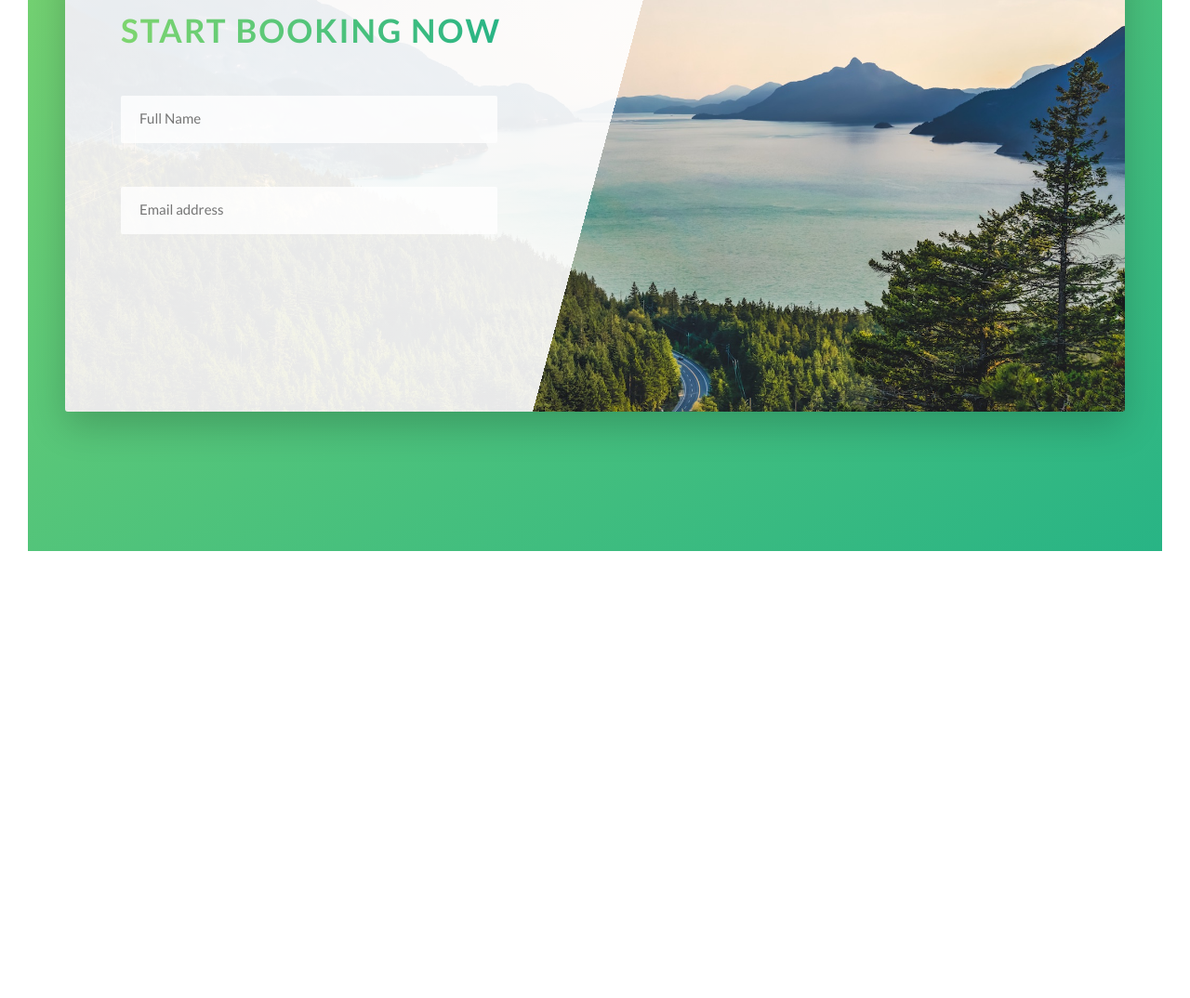
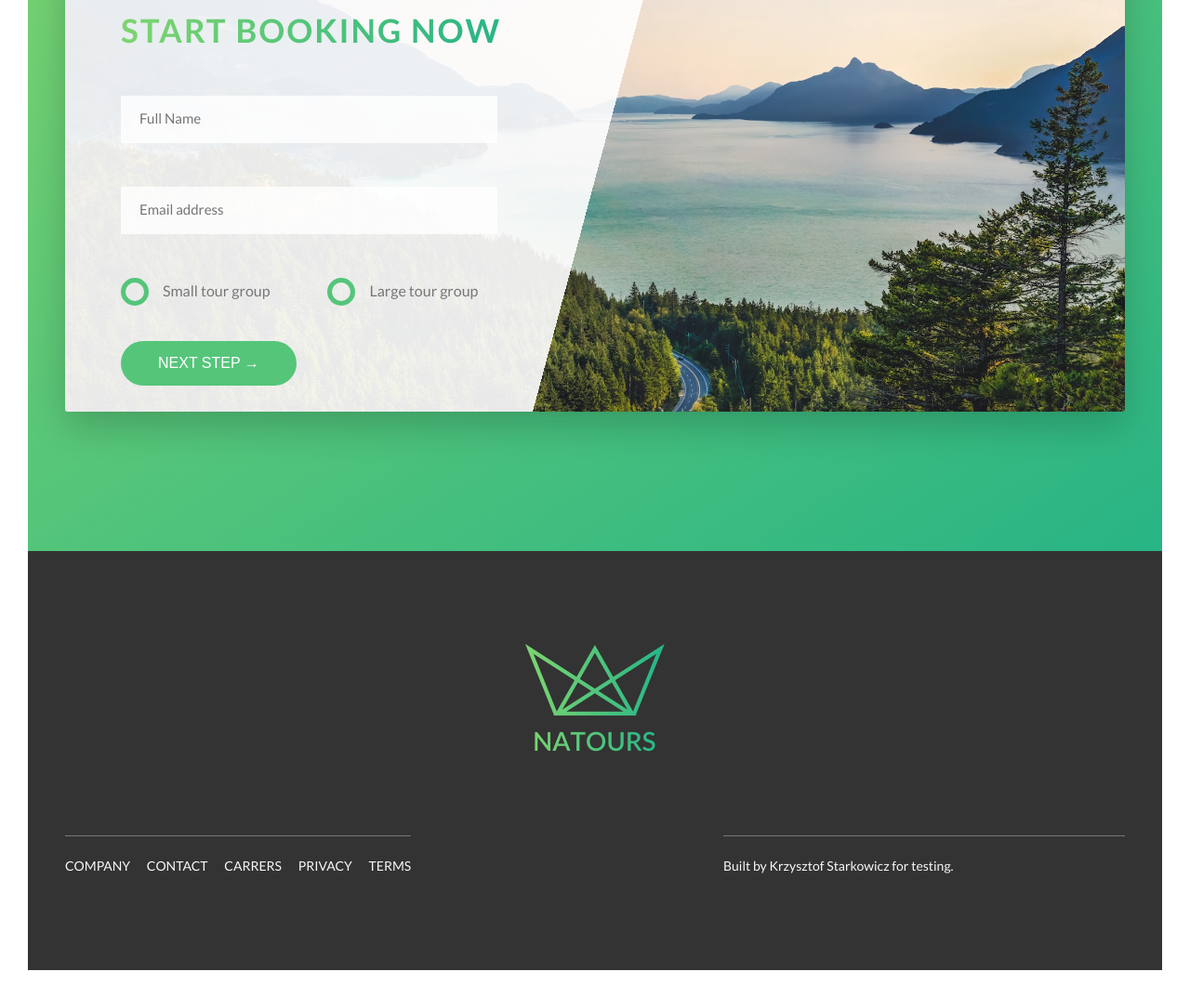
Before and after one commit to Bysiek5/Project-tours, a website: page index.html in a window 1280 px wide. Shown: the part 4757-5831 px from the top of the page at 93% size. Before the commit the page ends 5380 px from the top, so only its background shows below. Drawn offline with Linux system fonts and the light colour scheme.

Commit message:
Add files via upload

```diff
--- a/index.html
+++ b/index.html
@@ -270,13 +270,59 @@
                                    <input type="email" class="form__input" placeholder="Email address" id="email" required>
                                    <label for="email" class="form__label">Email address</label>
                               </div>
+
+                              <div class="form_group u-margin-bottom-medium">
+                                  <div class="form__radio-group">
+                                      <input type="radio" class="form__radio-input" id="small" name="size">
+                                      <label for="small" class="form__radio-label">
+                                      <span class="form__radio-button"></span>
+                                      Small tour group
+                                      </label>
+                                  </div>
+
+                                  <div class="form__radio-group">
+                                      <input type="radio" class="form__radio-input" id="large" name="size">
+                                      <label for="large" class="form__radio-label">
+                                      <span class="form__radio-button"></span>
+                                      Large tour group
+                                      </label>
+                                  </div>
+                              </div>
+                              <div class="form__group">
+                                  <button class="btn btn--green">Next step &rarr;</button>
+                              </div>
                            </form>
                        </div>
                    </div>
                </div>
            </section>
         </main>
+<!--footer-->
+        <footer class="footer">
 
+            <div class="footer__logo-box">
+                <img src="img/logo-green-2x.png" alt="Full logo" class="footer__logo">
+            </div>
+
+            <div class="row">
+                <div class="col-1-of-2">
+                    <div class="footer__navigation">
+                        <ul class="footer__list">
+                            <li class="footer__item"><a href="#" class="footer__link">Company</a></li>
+                            <li class="footer__item"><a href="#" class="footer__link">Contact</a></li>
+                            <li class="footer__item"><a href="#" class="footer__link">Carrers</a></li>
+                            <li class="footer__item"><a href="#" class="footer__link">Privacy</a></li>
+                            <li class="footer__item"><a href="#" class="footer__link">Terms</a></li>
+                        </ul>
+                    </div>
+                </div>
+                <div class="col-1-of-2">
+                    <p class="footer__copyright">
+                        Built by Krzysztof Starkowicz for testing.
+                    </p>
+                </div>
+            </div>
+        </footer>
 <!--
         <section class="grid-test">
             <div class="row">
--- a/sass/abstracts/_variables.scss
+++ b/sass/abstracts/_variables.scss
@@ -12,8 +12,9 @@ $color-tertiary-dark: #5643fa;
 $color-grey-light-1: #f7f7f7;
 $color-grey-light-2: #eee;
 
-$color-gray-dark: #777;
+$color-grey-dark: #777;
 $color-grey-dark-2: #999;
+$color-grey-dark-3: #333;
 
 $color-white: #fff;
 $color-black: #000;
--- a/sass/base/_typography.scss
+++ b/sass/base/_typography.scss
@@ -3,7 +3,7 @@ body {
     font-weight: 400;
     /*font-size: 16px;*/
     line-height: 1.7;
-    color: $color-gray-dark;
+    color: $color-grey-dark;
     padding: 3rem;
 }
 
@@ -59,7 +59,7 @@ body {
 .paragraph {
     font-size: $default-font-size;
 
-    &:not(:last-child) /*wszystko prócz ostatniego*/ {
+    &:not(:last-child) {
         margin-bottom: 3rem;
     }
 }
--- a/sass/base/_utilities.scss
+++ b/sass/base/_utilities.scss
@@ -1,8 +1,8 @@
-.u-center-text { text-align: center; }
+.u-center-text { text-align: center !important; }
 
-.u-margin-bottom-small { margin-bottom: 1.5rem; }
-.u-margin-bottom-medium { margin-bottom: 4rem; }
-.u-margin-bottom-big { margin-bottom: 8rem; }
+.u-margin-bottom-small { margin-bottom: 1.5rem !important; }
+.u-margin-bottom-medium { margin-bottom: 4rem !important; }
+.u-margin-bottom-big { margin-bottom: 8rem !important; }
 
-.u-margin-top-big { margin-top: 8rem; }
-.u-margin-top-huge { margin-top: 10rem; }
+.u-margin-top-big { margin-top: 8rem !important; }
+.u-margin-top-huge { margin-top: 10rem !important; }
--- a/sass/components/_button.scss
+++ b/sass/components/_button.scss
@@ -1,4 +1,5 @@
 .btn {
+    &,
     &:link,
     &:visited {
         text-transform: uppercase;
@@ -9,6 +10,10 @@
         transition: all 0.2s;
         position: relative;
         font-size: $default-font-size;
+
+        // Change for the <button> element
+        border: none;
+        cursor: pointer;
     }
 
     &:hover {
@@ -21,14 +26,16 @@
         }
     }
 
-    &:active {
+    &:active,
+    &:focus {
+        outline: none;
         transform: translateY(-1px);
         box-shadow: 0 .5rem 1rem rgba($color-black, .2);
     }
 
     &--white {
         background-color: $color-white;
-        color: $color-gray-dark;
+        color: $color-grey-dark;
 
         &::after {
             background-color: $color-white;
--- a/sass/components/_form.scss
+++ b/sass/components/_form.scss
@@ -14,6 +14,7 @@
         border-bottom: 3px solid transparent;
         width: 90%;
         display: block;
+        transition: all .3s;
 
         &:focus {
             outline: none;
@@ -44,4 +45,51 @@
         visibility: hidden;
         transform: translateY(-4rem);
     }
+
+    &__radio-group {
+        width: 49%;
+        display: inline-block;
+    }
+
+    &__radio-input {
+        display: none;
+    }
+
+    &__radio-label {
+        font-size: $default-font-size;
+        cursor: pointer;
+        position: relative;
+        padding-left: 4.5rem;
+    }
+
+    &__radio-button {
+        height: 3rem;
+        width: 3rem;
+        border: 5px solid $color-primary;
+        border-radius: 50%;
+        display: inline-block;
+        position: absolute;
+        left: 0;
+        top: -.4rem;
+
+
+        &::after {
+            content: "";
+            display: block;
+            height: 1.3rem;
+            width: 1.3rem;
+            border-radius: 50%;
+            position: absolute;
+            top: 50%;
+            left: 50%;
+            transform: translate(-50%, -50%);
+            background-color: $color-primary;
+            opacity: 0;
+            transition: opacity .2s;
+        }
+    }
+
+    &__radio-input:checked ~ &__radio-label &__radio-button::after {
+        opacity: 1;
+    }
 }
--- /dev/null
+++ b/sass/layout/_footer.scss
@@ -0,0 +1,60 @@
+.footer {
+    background-color: $color-grey-dark-3;
+    padding: 10rem 0;
+    font-size: 1.4rem;
+    color: $color-grey-light-1;
+
+    &__logo-box {
+        text-align: center;
+        margin-bottom: 8rem;
+    }
+
+    &__logo {
+        width: 15rem;
+        height: auto;
+    }
+
+    &__navigation {
+        border-top: 1px solid $color-grey-dark;
+        padding-top: 2rem;
+        display: inline-block;
+    }
+
+    &__list {
+        list-style: none;
+    }
+
+    &__item {
+        display: inline-block;
+
+        &:not(:last-child) {
+            margin-right: 1.5rem;
+        }
+    }
+
+    &__link {
+        &:link,
+        &:visited {
+            color: $color-grey-light-1;
+            background-color: $color-grey-dark-3;
+            text-decoration: none;
+            text-transform: uppercase;
+            display: inline-block;
+            transition: all .2s;
+        }
+
+        &:hover,
+        &:active {
+            color: $color-primary;
+            box-shadow: 0 1rem 2rem rgba($color-black, .4);
+            transform: rotate(5deg) scale(1.3);
+        }
+    }
+
+    &__copyright {
+        border-top: 1px solid $color-grey-dark;
+        padding-top: 2rem;
+        width: 80%;
+        float: right;
+    }
+}
--- a/sass/main.scss
+++ b/sass/main.scss
@@ -15,6 +15,7 @@
 @import "components/form";
 @import "components/story";
 
+@import "layout/footer";
 @import "layout/grid";
 @import "layout/header";
 
--- a/sass/pages/_home.scss
+++ b/sass/pages/_home.scss
@@ -6,7 +6,10 @@
 
 .section-features {
     padding: 20rem 0;
-    background-image:linear-gradient(to right bottom, rgba($color-primary-light, 0.8), rgba($color-primary-dark, 0.8)), url(../img/nat-4.jpg);
+    background-image:linear-gradient(to right bottom,
+                     rgba($color-primary-light, 0.8),
+                     rgba($color-primary-dark, 0.8)),
+                     url(../img/nat-4.jpg);
     background-size: cover;
     transform: skewY(-5deg);
     margin-top: -10rem;
```
Also changed, not shown: css/style.css.
